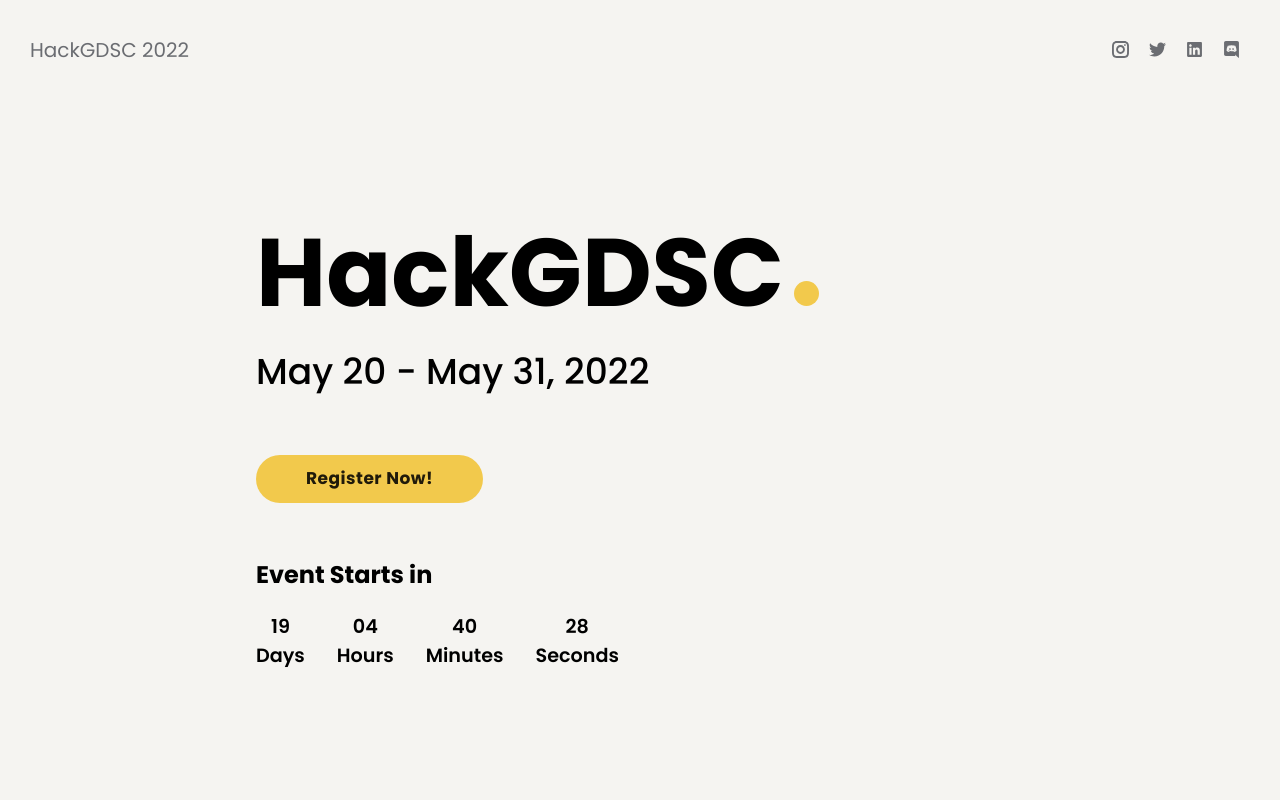
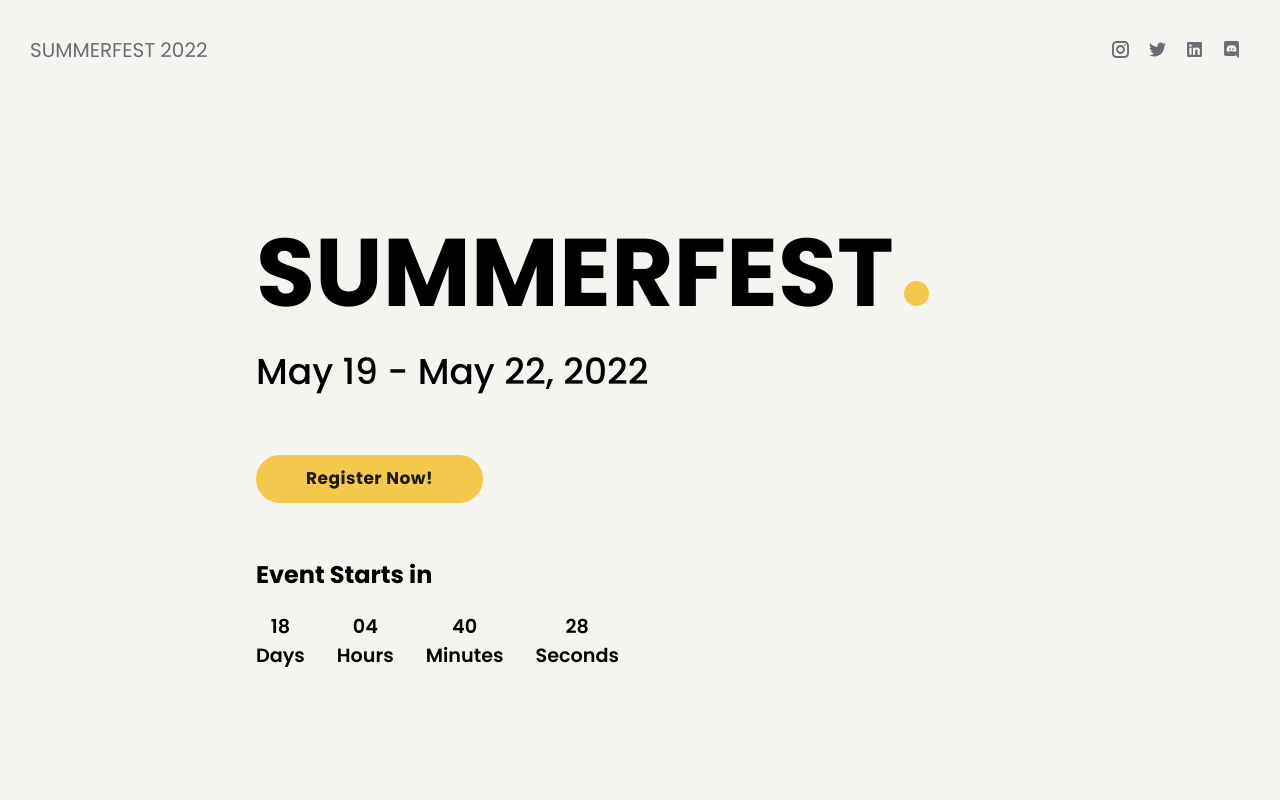
Before and after one commit to GDGCVITBHOPAL/summerfest, a React (Create React App) app: page / in a window 1280 px wide. Shown: the top 800 px of the page. Built offline with nearby package versions, Linux system fonts and the light colour scheme.

Commit message:
changes done

```diff
--- a/public/index.html
+++ b/public/index.html
@@ -32,7 +32,7 @@ _______________|_|________
       Learn how to configure a non-root public URL by running `npm run build`.
     -->
     <link href="https://fonts.googleapis.com/css2?family=Poppins:ital,wght@0,100;0,200;0,300;0,400;0,500;0,600;0,700;0,800;0,900;1,100;1,200;1,300;1,400;1,500;1,600;1,700;1,800;1,900&display=swap" rel="stylesheet" />
-    <title>HackGDSC 2022</title>
+    <title>SUMMERFEST 2022</title>
   </head>
   <body>
     <noscript>You need to enable JavaScript to run this app.</noscript>
--- a/src/components/Events.js
+++ b/src/components/Events.js
@@ -15,7 +15,8 @@ const Events = () => {
                 <p>{event.desc}</p>
               </div>
               <div className="event-card-timer-holder">
-                <Timer targetTime={event.time} />
+                {event.time ? <Timer targetTime={event.time} /> : <></>}
+
               </div>
             </div>
           </div>
--- a/src/components/PageHeader.js
+++ b/src/components/PageHeader.js
@@ -6,7 +6,7 @@ import { FaDiscord, FaLinkedin, FaTwitter } from "react-icons/fa";
 function PageHeader(props) {
   return (
     <div className={"header-section"}>
-      <span className={"header-title"}>HackGDSC 2022</span>
+      <span className={"header-title"}>SUMMERFEST 2022</span>
       <span className={"icon-section"}>
         <a href="https://www.instagram.com/gdscvitbhopal">
           <GrInstagram className={"social-icon"} />
--- a/src/components/eventsDataArr.js
+++ b/src/components/eventsDataArr.js
@@ -2,17 +2,17 @@ const eventsDataArr = [
   {
     title: "Networking in metaverse",
     desc: "Expand your network and get a gilded opportunity to interact with experts, alumni and other like-minded people in the technical domain. Enhance your technical skills as well as personality development skills like effective communication to your skillset and portfolio.    ",
-    time: "2022-05-20T00:00:00+05:30",
+    /* time: "2022-05-29T00:00:00+05:30", */
   },
-  {
+/*   {
     title: "Merch design",
     desc: "Lorem ipsum dolor sit amet, consectetur adipiscing elit, sed do eiusmod tempor incididunt ut labore et dolore magna aliqua. Ut enim ad minim veniam, quis nostrud exercitation ullamco laboris nisi ut aliquip ex ea commodo consequat.",
     time: "2022-05-20T00:00:00+05:30",
-  },
+  }, */
   {
     title: "Game night",
     desc: "After a week-long bout, a game night full of fun and remunerative games is organized. Be on your toes to prove your supremacy in the year's most played game- Valorant.",
-    time: "2022-05-20T00:00:00+05:30",
+    time: "2022-05-22T00:00:00+05:30",
   },
 /*   {
     title: "UI/UX competition",
--- a/src/pages/HomePage.js
+++ b/src/pages/HomePage.js
@@ -10,9 +10,9 @@ function HomePage(props) {
       <PageHeader />
       <div className={"home-page"}>
         <div>
-          <h1 className={"home-title"}>HackGDSC</h1>
+          <h1 className={"home-title"}>SUMMERFEST</h1>
           <div className={"home-circle"}></div>
-          <h3 className={"home-dates"}>May 20 - May 31, 2022</h3>
+          <h3 className={"home-dates"}>May 19 - May 22, 2022</h3>
         </div>
         {/* <a style={{textDecoration: "none" }}href="https://tinyurl.com/hd-hacker-guide" target="_blank" rel="noopener noreferrer"> */}
         {/* Make clicking this scroll to register section */}
@@ -22,7 +22,7 @@ function HomePage(props) {
         {/* </a> */}
         <div className="home-timer">
           <h2>Event Starts in </h2>
-          <Timer targetTime="2022-05-20T00:00:00+05:30" />
+          <Timer targetTime="2022-05-19T00:00:00+05:30" />
         </div>
       </div>
     </div>
```
